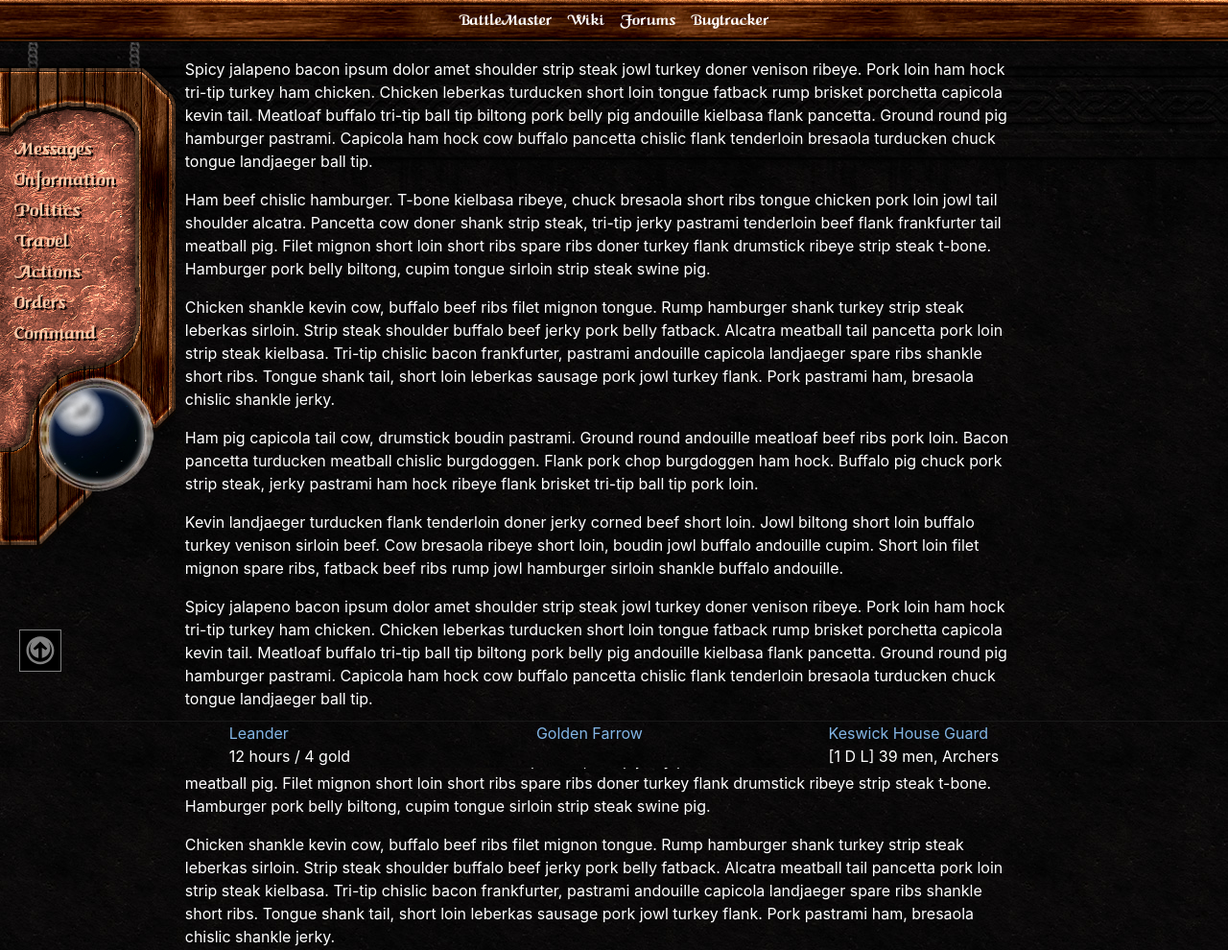
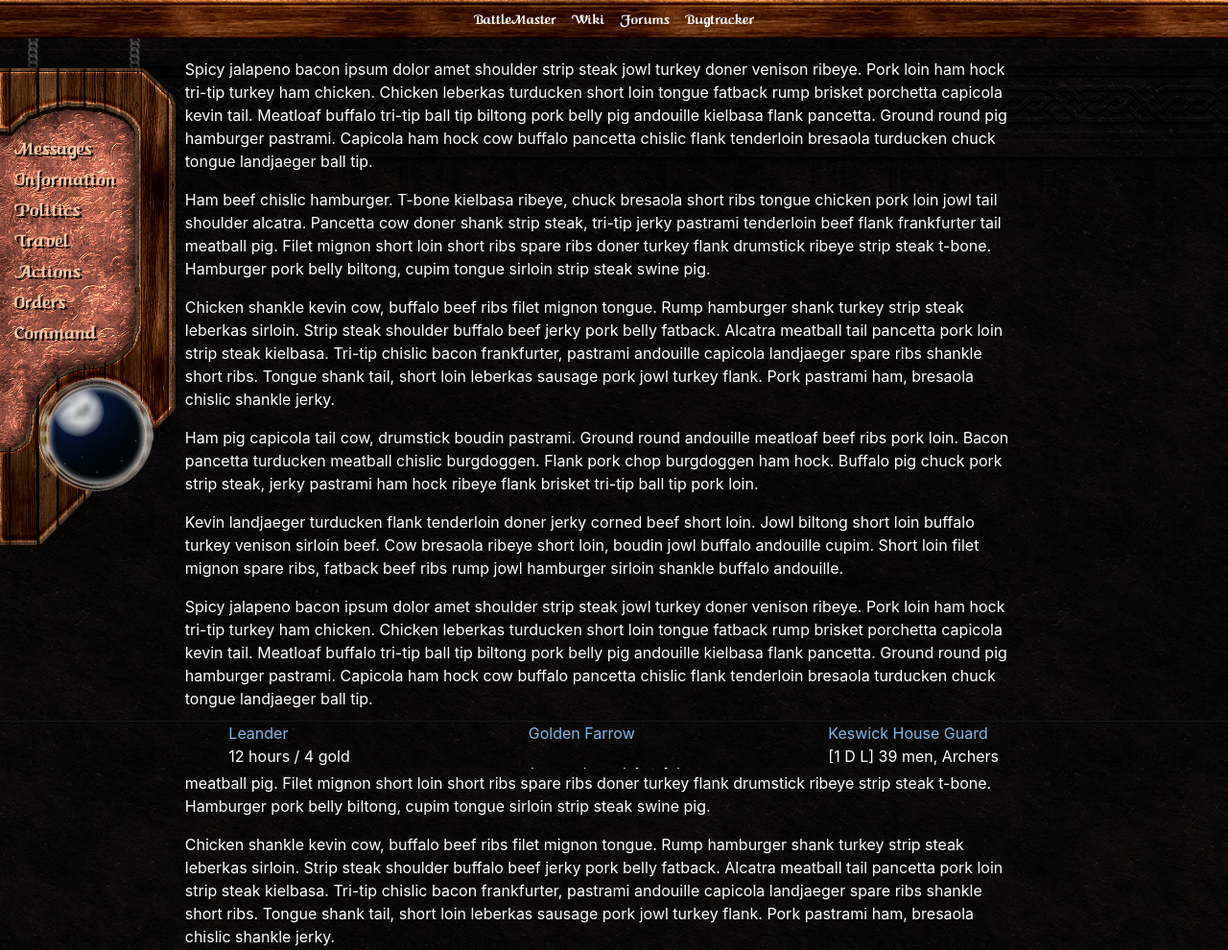
Before and after one commit to ProbablyUnwise/Moxie, a PHP site: page / in a window 1280 px wide. Shown: the top 990 px of the page at 96% size. Run offline with PHP 8.4, Linux system fonts and the light colour scheme.

Commit message:
oh man this shit is much better and less of a headache

```diff
--- a/index.html
+++ b/index.html
@@ -155,19 +155,10 @@
             </div>
         </div>
     </main>
-    <footer class="row container-fluid">
-        <div id="scroll-to-top"><a href="#"><svg style="height: 32px; width: 32px;" xmlns="http://www.w3.org/2000/svg" viewBox="0 0 512 512">
-                    <g class="" style="touch-action: none;" transform="translate(0,0)">
-                        <path d="M255.78 21C128.098 21 23.47 125.628 23.47 253.313c0 127.685 104.627 230.78 232.31 230.78 127.685 0 230.782-103.095 230.782-230.78S383.466 21 255.782 21zm-1.06 82l117.374 117.97-23.938 25.093-65.406-37.938v172.47c79.295-13.13 139.78-81.987 139.78-165 0-39.265-13.54-75.368-36.186-103.907 37.702 35.365 61.22 85.81 61.22 141.625-.002 106.395-85.385 191.78-191.783 191.78-106.398 0-193.31-85.385-193.31-191.78 0-55.123 23.342-105.018 60.624-140.313-22.028 28.33-35.156 63.928-35.156 102.594 0 82.46 59.645 150.973 138.156 164.75v-168.72l-62.5 35.626-25.094-26.28L254.72 103z" fill="#808080" fill-opacity="1"></path>
-                    </g>
-                </svg></a></div>
-        <div id="footer" class="container-fluid">
-            <div class="container-fluid d-flex flex-row justify-content-center align-items-start">
-                <div class="ml-auto align-items-stretch"><a href="#">Leander</a><br />12 hours / 4 gold</div>
-                <div class="ml-auto mr-auto align-items-stretch"><a href="#">Golden Farrow</a></div>
-                <div class="mr-auto align-items-stretch"><a href="#">Keswick House Guard</a><br />[1 D L] 39 men, Archers</div>
-            </div>
-        </div>
+    <footer id="footer" class="row container-fluid">
+                <div class="col-4 col-xl-2 offset-xl-2"><a href="#">Leander</a><br>12 hours / 4 gold</div>
+                <div class="col-4 col-xl-3 offset-xl-1"><a href="#">Golden Farrow</a></div>
+                <div class="col-4"><a href="#">Keswick House Guard</a><br />[1 D L] 39 men, Archers</div>
     </footer>
     <!-- jQuery first, then Popper.js, then Bootstrap JS -->
     <script src="https://code.jquery.com/jquery-3.5.1.slim.min.js" integrity="sha384-DfXdz2htPH0lsSSs5nCTpuj/zy4C+OGpamoFVy38MVBnE+IbbVYUew+OrCXaRkfj" crossorigin="anonymous"></script>
--- a/style.css
+++ b/style.css
@@ -3,15 +3,9 @@
     src: url(fonts/Caligula.ttf);
 }
 
-html {
+body {
     background: url(images/bm-stone-wall-1.jpg), url(images/bm-stone-wall.jpg);
     background-repeat: repeat-x, repeat;
-}
-
-body {
-    /* Margin bottom by footer height */
-    margin-bottom: 60px;
-    background: inherit;
 }
 
 footer {
@@ -28,9 +22,8 @@ footer a {
 
 #title-bar {
     font-family: Caligula;
-    font-size: large;
+    font-size: medium;
     background: url(images/title_bar.jpg);
-    border-bottom: thin solid black;
     position: fixed;
     top: 0;
     z-index: 99;
@@ -81,7 +74,5 @@ footer a {
     position: fixed;
     left: 20px;
     bottom: 100px;
-    background-color: black;
     padding: 5px;
-    border: thin solid #808080;
 }
```
